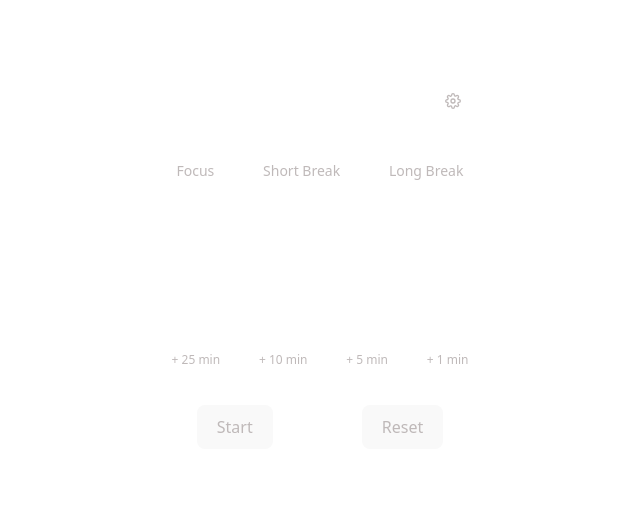
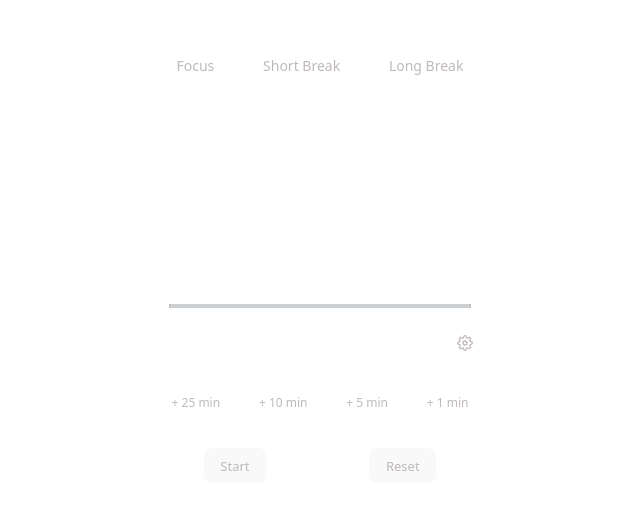
Before and after one commit to ink3rroll/REACT-ROADMAP-Pomodoro-Tracker, a React (Vite) app: page / in a window 1280 px wide. Shown: the part 135-644 px from the top of the page, without its empty margins (320-960 px from the left). Built offline with nearby package versions, Linux system fonts and the light colour scheme.

Commit message:
added timer feature with start, pause, resume buttons functionalities

```diff
--- a/src/App.jsx
+++ b/src/App.jsx
@@ -1,31 +1,72 @@
-import { useState } from 'react'
+import { useState, useEffect } from 'react'
 import { FiSettings } from 'react-icons/fi'
 
 import './styles/App.css'
 
 function App() {
+  // 0 = Focus, 1 = Short Break, 2 = Long Break
+  const [timerMode, setTimerMode] = useState(0)
+
+  // 0 = Initial, 1 = Active, 2 = Paused, 3 = Ended
+  const [timerStatus, setTimerStatus] = useState(0)
+
+  const [focusTimerDefault, setFocusTimerDefault] = useState(25)
+  const [shortBreakDefault, setShortBreakDefault] = useState(5)
+  const [longBreakDefault, setLongBreakDefault] = useState(15)
+  const [mainTimer, setMainTimer] = useState(10)
+
+
+  function formatTime(timeInSeconds) {
+    const minutes = Math.floor(timeInSeconds / 60)
+    const seconds = timeInSeconds - (minutes * 60)
+
+    console.log(minutes, seconds)
+
+    return `${minutes > 0 ? minutes > 9 ? minutes : `0${minutes}` : "00"}:${seconds > 0 ? seconds > 9 ? seconds : `0${seconds}` : "00"}`
+  }
+
+  useEffect(() => {
+    let interval = null
+
+    if (timerStatus === 1 && mainTimer > 0) {
+      interval = setInterval(() => {
+         setMainTimer((prev) => prev-1)
+      }, 1000)
+    }
+
+    return () => clearInterval(interval)
+
+  }, [mainTimer, timerStatus])
+
+  console.log("Timer status: ", timerStatus)
+
 
   return (
     <>
       <div className='container'>
         <div className="row">
-          <button className='settings-btn'><FiSettings/></button>
-        </div>
-        <div className="row">
           <button className='timer-mode-btn'>Focus</button>
           <button className='timer-mode-btn'>Short Break</button>
           <button className='timer-mode-btn'>Long Break</button>
         </div>
-        <h1>23:00</h1>
+
+        <h1>{formatTime(mainTimer)}</h1>
         <div className="row">
-          <button className='timer-increment-btn'>+ 25 min</button>
-          <button className='timer-increment-btn'>+ 10 min</button>
-          <button className='timer-increment-btn'>+ 5 min</button>
-          <button className='timer-increment-btn'>+ 1 min</button>
+          <div className='progress-container'>
+            <div className='progress-bar'></div>
+          </div>
+        </div>
+        <button className='settings-btn'><FiSettings/></button>
+
+        <div className="row">
+          <button onClick={() => setMainTimer(mainTimer + (25*60))} className='timer-increment-btn'>+ 25 min</button>
+          <button onClick={() => setMainTimer(mainTimer + (10*60))} className='timer-increment-btn'>+ 10 min</button>
+          <button onClick={() => setMainTimer(mainTimer + (5*60))} className='timer-increment-btn'>+ 5 min</button>
+          <button onClick={() => setMainTimer(mainTimer + (1*60))} className='timer-increment-btn'>+ 1 min</button>
         </div>
         <div className="row">
-          <button>Start</button>
-          <button>Reset</button>
+          <button onClick={() => timerStatus === 0 ? setTimerStatus(1) : timerStatus === 2 ? setTimerStatus(1)  : setTimerStatus(2)} className='timer-control-btn' hidden={mainTimer === 0}>{timerStatus === 0 ? "Start" : timerStatus === 1 ? "Pause" : "Resume"}</button>
+          <button className='timer-control-btn'>Reset</button>
         </div>
 
       </div>
--- a/src/styles/App.css
+++ b/src/styles/App.css
@@ -5,6 +5,12 @@
 body {
   justify-content: center;
   color: rgba(181, 175, 175, 0.87);
+}
+
+.container {
+  display: flex;
+  flex-direction: column;
+  padding: 30px;
 }
 
 .row {
@@ -26,27 +32,54 @@ body {
 
 .settings-btn {
   background-color: transparent;
-  margin-left: auto;
-  height: 40px;
-  width: 60px;
+  margin-left:auto;
+}
+
+.settings-btn svg:hover {
+  color: white;
+  transition: 0.2s ease;
+}
+
+.progress-container {
+  background-color: rgb(61, 59, 59);
+  width: 90%;
+  border-radius: 10px;
+  height: 4px;
+}
+
+.progress-container .progress-bar {
+  background-color: rgb(205, 208, 210);
+  width: 100%;
+  height: 4px;
+  border-radius: 10px;
 }
 
 .settings-btn:hover {
   background-color: transparent;
   margin-left: auto;
-  height: 40px;
-  width: 60px;
-  background-color: transparent;
-}
-
-.settings-btn img {
-  height: 100%;
-  width: 100%;
 }
 
 .timer-increment-btn:hover {
   background-color: transparent;
-  color: rgb(255, 255, 255);
+  transition: .05s;
+}
+
+
+
+
+.timer-increment-btn:active {
+  background-color: transparent;
+  color: white;
+  transition: .01s;
+}
+
+.timer-control-btn {
+  font-size: 13px;
+}
+
+.timer-control-btn:active {
+  color: white;
+  transition: 0s;
 }
 
 button:hover {
@@ -57,4 +90,6 @@ button:hover {
 h1 {
   text-align: center;
   color: white;
+  font-size: 130px;
+  margin: 0px;
 }
--- a/src/styles/index.css
+++ b/src/styles/index.css
@@ -32,7 +32,6 @@ body {
 
 h1 {
   font-size: 3.2em;
-  line-height: 1.1;
 }
 
 button {
```
